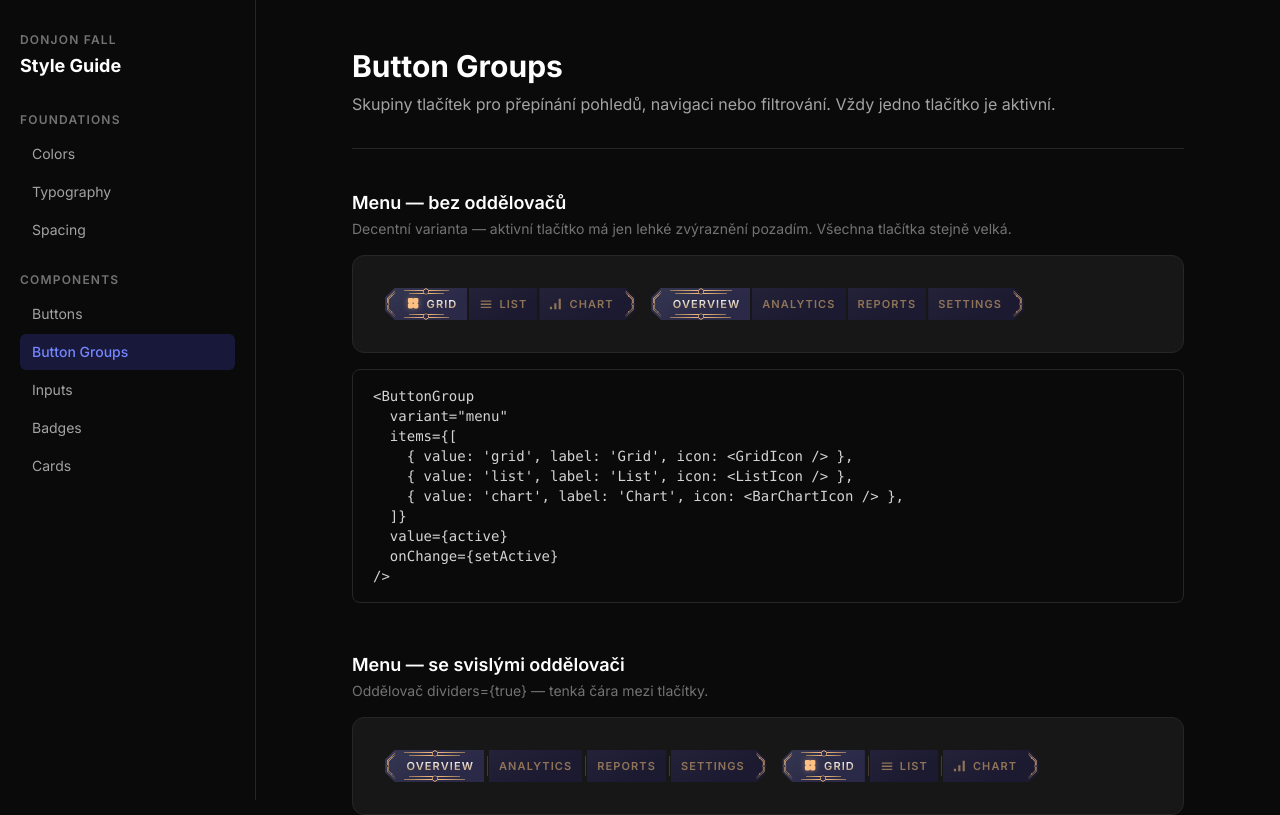
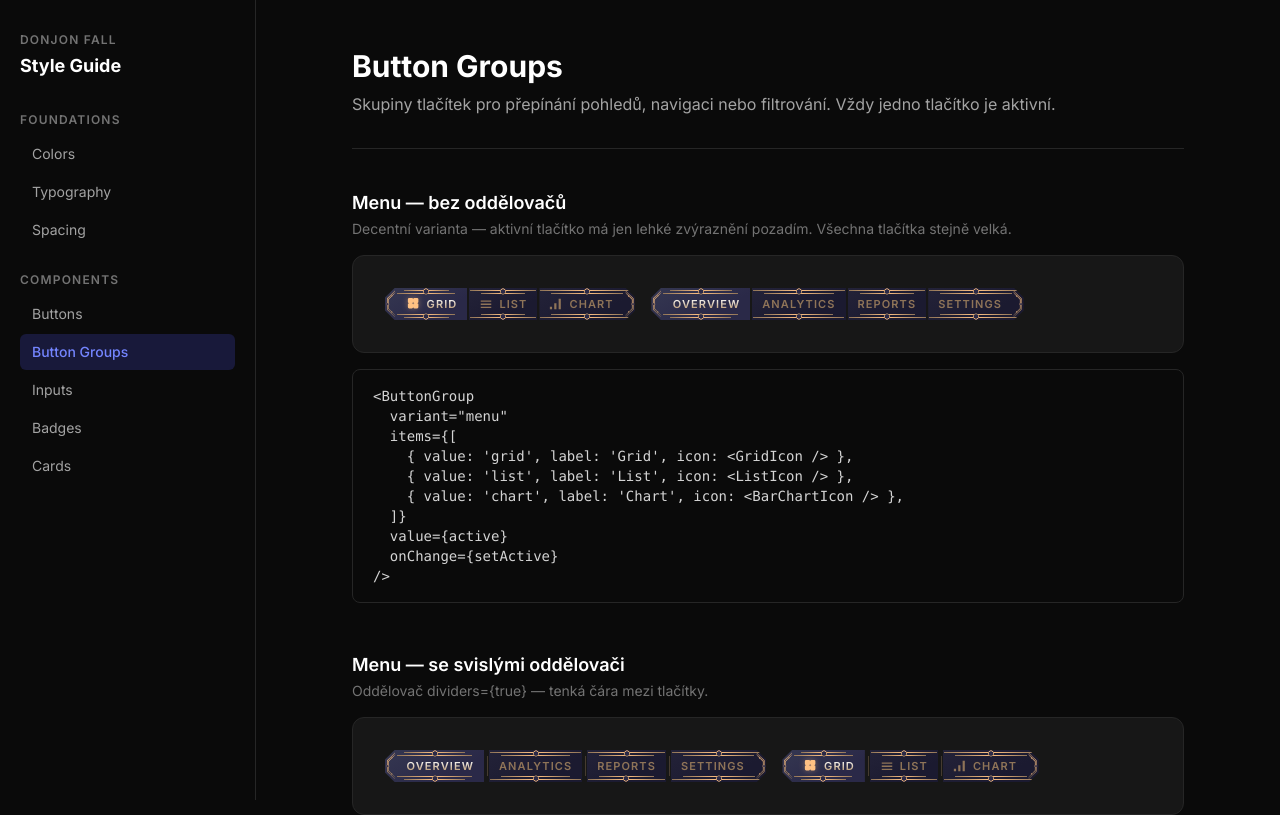
Before and after one commit to Tkaj39/Style-guite-donjon-fall, a React (Vite) app: page /button-groups in a window 1280 px wide. Shown: the top 815 px of the page. Built offline with nearby package versions, Linux system fonts and the light colour scheme.

Commit message:
feat: HexOrnament on all ButtonGroup items
https://claude.ai/code/session_019NvYiabfFcKar27uYHaHZY

```diff
--- a/src/components/ButtonGroup.jsx
+++ b/src/components/ButtonGroup.jsx
@@ -169,8 +169,8 @@ export default function ButtonGroup({
             >
               {(isFirst || isOnly) && <SideOrnament h={s.h} uid={`${uid}l`} />}
               {(isLast  || isOnly) && <SideOrnament h={s.h} uid={`${uid}r`} flip />}
-              {(isFirst || isOnly) && <HexOrnament uid={`${uid}t`} edgePad={s.cx + 8} textPad={s.px + ornW} />}
-              {(isFirst || isOnly) && <HexOrnament uid={`${uid}b`} flip edgePad={s.cx + 8} textPad={s.px + ornW} />}
+              <HexOrnament uid={`${uid}t`} edgePad={isFirst || isOnly ? s.cx + 8 : 0} textPad={s.px} />
+              <HexOrnament uid={`${uid}b`} flip edgePad={isFirst || isOnly ? s.cx + 8 : 0} textPad={s.px} />
 
               {item.icon && (
                 <span style={{
```
